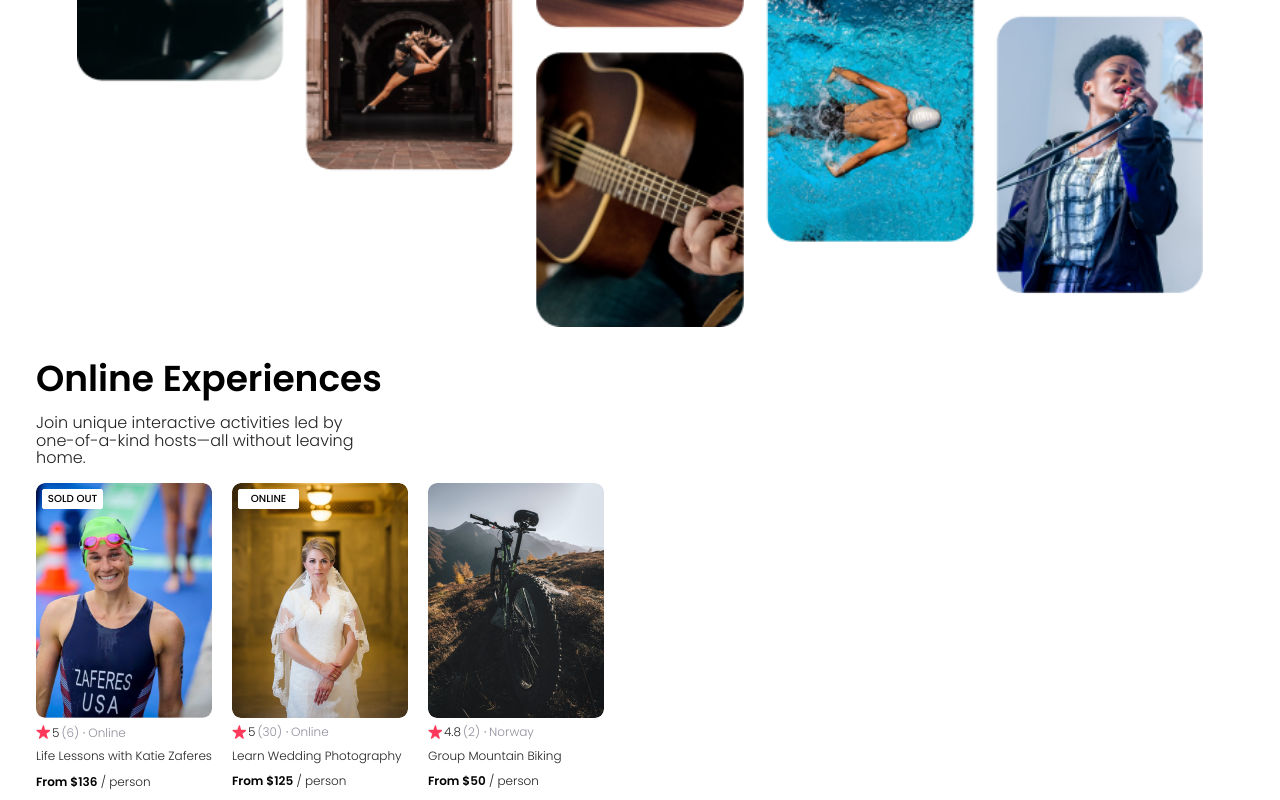
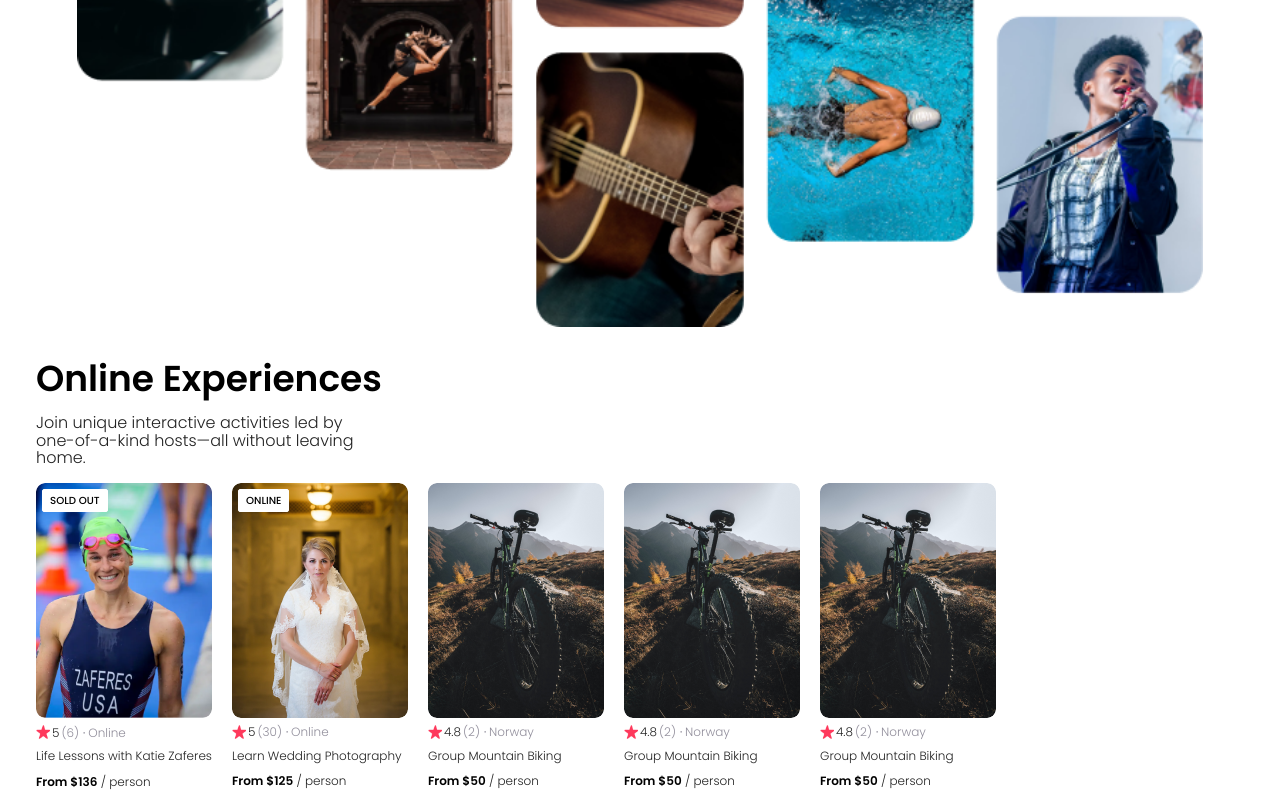
Before and after one commit to BlueOCN/AirBnb-Experiences-Clone, a React (Vite) app in the folder AirBnbExperiencesClone/: page / in a window 1280 px wide. Shown: the part 429-1229 px from the top of the page. Built offline with nearby package versions, Linux system fonts and the light colour scheme.

Commit message:
Layout Update

```diff
--- a/AirBnbExperiencesClone/src/App.css
+++ b/AirBnbExperiencesClone/src/App.css
@@ -66,12 +66,16 @@
     margin-inline-end: 36px;
 }
 
+.card {
+    position: relative;
+}
+
 .card--badge {
     position: absolute;
-    margin: 6px;
+    top: 6px;
+    left: 6px;
+    padding: 5px 7px;
 
-    width: 61px;
-    height: 20px;
     background-color: #FFFFFF;
     border: 1px solid #FFFFFF;
     border-radius: 2px;
@@ -79,8 +83,6 @@
     font-weight: 500;
     font-size: 10.24px;
     line-height: 110%;
-    text-align: center;
-    align-content: center;
 }
 
 
--- a/AirBnbExperiencesClone/src/data.js
+++ b/AirBnbExperiencesClone/src/data.js
@@ -37,5 +37,31 @@
         },
         location: "Norway",
         openSpots: 3,
+    },
+    {
+        id: 4,
+        title: "Group Mountain Biking",
+        description: "Experience the beautiful Norwegian landscape and meet new friends all while conquering rugged terrain on your mountain bike. (Bike provided!)",
+        price: 50,
+        coverImg: "mountain-bike.png",
+        stats: {
+            rating: 4.8,
+            reviewCount: 2
+        },
+        location: "Norway",
+        openSpots: 3,
+    },
+    {
+        id: 5,
+        title: "Group Mountain Biking",
+        description: "Experience the beautiful Norwegian landscape and meet new friends all while conquering rugged terrain on your mountain bike. (Bike provided!)",
+        price: 50,
+        coverImg: "mountain-bike.png",
+        stats: {
+            rating: 4.8,
+            reviewCount: 2
+        },
+        location: "Norway",
+        openSpots: 3,
     }
 ]
```
